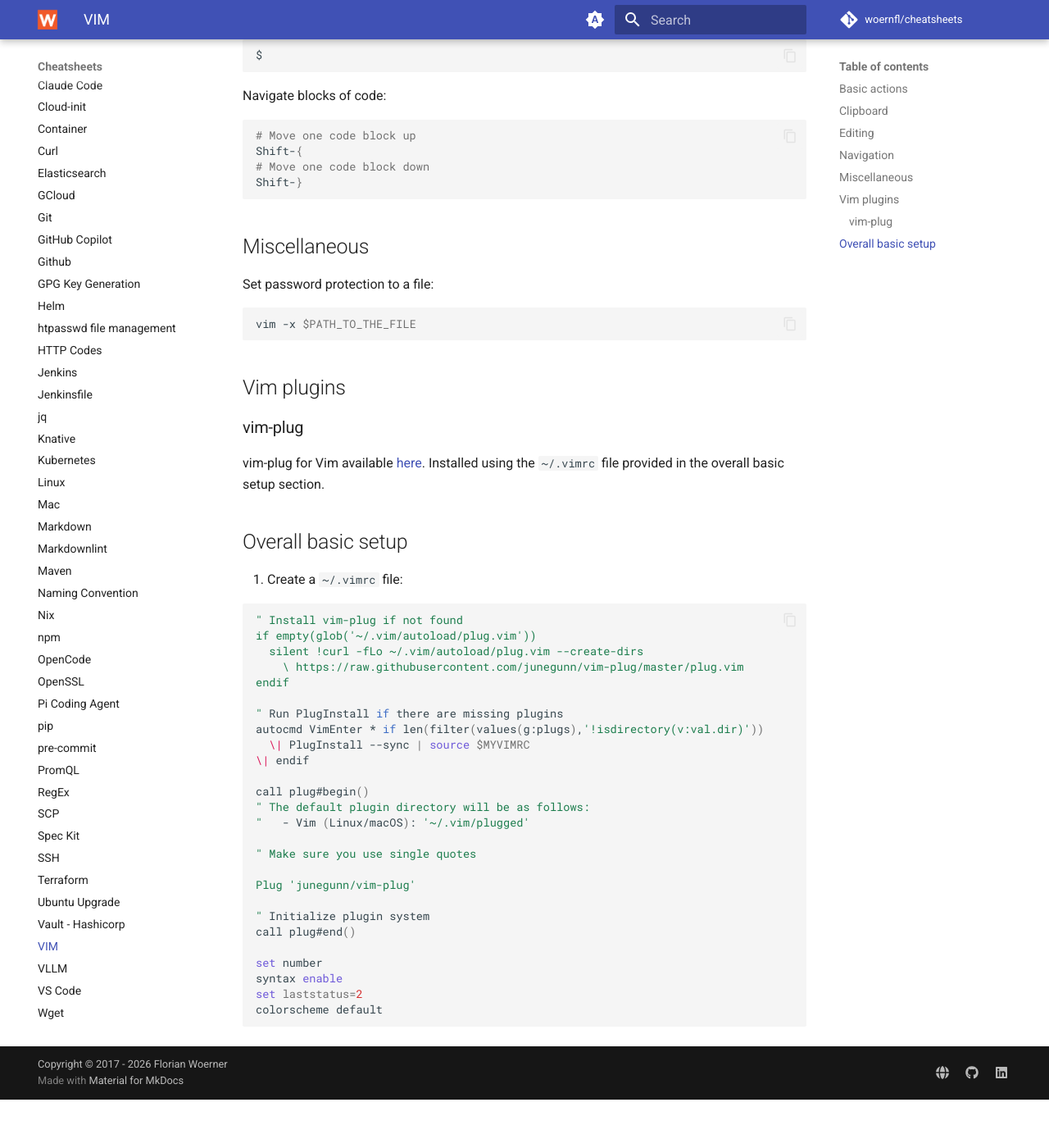
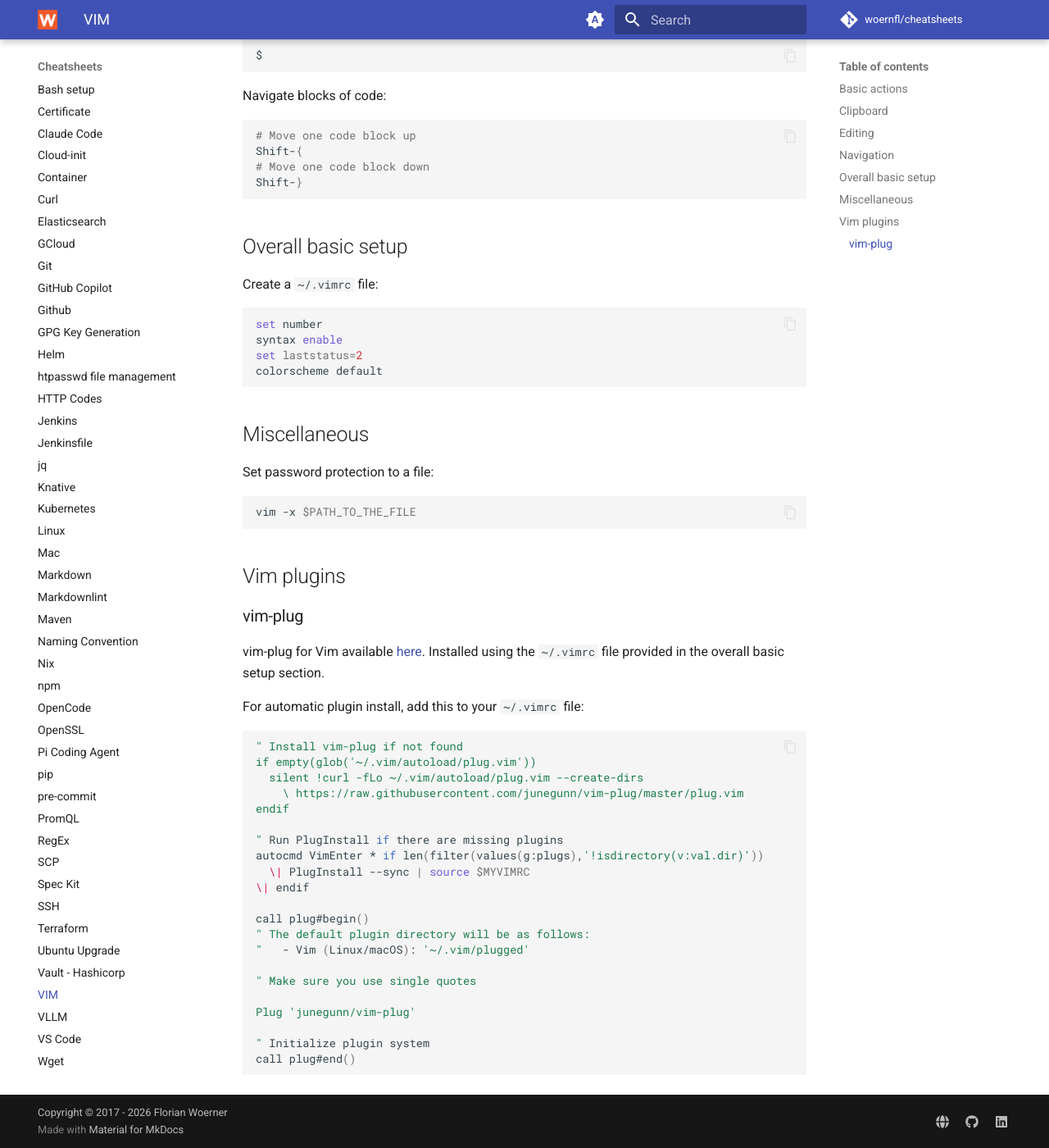
Before and after one commit to woernfl/cheatsheets, an MkDocs documentation site: the page built from docs/vim.md, in a window 1280 px wide and 1400 px high, scrolled down 3250 px. Shown: the whole window at 82% size. Built offline with MkDocs 1.6.1 and Material for MkDocs 9.7.7, drawn with Linux system fonts in a browser that asks for light colours; comment, search, counter and statistics services are not loaded; before the commit the page ends 4591 px from its top, so only the background shows below that.

Commit message:
Add overall basic setup and vim-plug instructions (#415)
Added basic Vim setup instructions and vim-plug installation steps.

````diff
--- a/docs/vim.md
+++ b/docs/vim.md
@@ -193,6 +193,17 @@
 Shift-}
 ```
 
+## Overall basic setup
+
+Create a `~/.vimrc` file:
+
+```bash
+set number
+syntax enable
+set laststatus=2
+colorscheme default
+```
+
 ## Miscellaneous
 
 Set password protection to a file:
@@ -207,9 +218,7 @@
 
 vim-plug for Vim available [here](https://github.com/junegunn/vim-plug). Installed using the `~/.vimrc` file provided in the overall basic setup section.
 
-## Overall basic setup
-
-1. Create a `~/.vimrc` file:
+For automatic plugin install, add this to your `~/.vimrc` file:
 
 ```bash
 " Install vim-plug if not found
````
Also changed, not shown: other parts of docs/vim.md (+0 -5 lines).
